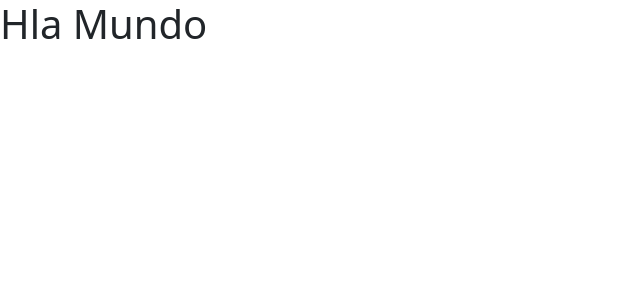
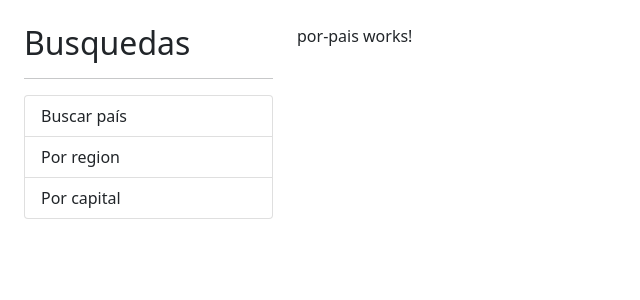
Before and after one commit to suriel1350/angular-paisesApp, an Angular app: page / in a window 1280 px wide. Shown: the top 300 px of the page, without its empty margins (0-640 px from the left). Built offline with nearby package versions, Linux system fonts and the light colour scheme.

Commit message:
project-paises_app add: add app-routing

```diff
--- a/src/app/app.component.html
+++ b/src/app/app.component.html
@@ -1 +1,16 @@
-<h1>Hla Mundo</h1>
+<div class="row container mt-4">
+
+    <div class="col-3">
+        <h2>Busquedas</h2>
+        <hr>
+        <ul class="list-group">
+            <li class="list-group-item">Buscar país</li>
+            <li class="list-group-item">Por region</li>
+            <li class="list-group-item">Por capital</li>
+        </ul>
+    </div>
+
+    <div class="col">
+        <router-outlet></router-outlet>
+    </div>
+</div>
--- a/src/app/app.module.ts
+++ b/src/app/app.module.ts
@@ -6,12 +6,15 @@ import { AppComponent } from './app.component';
 import { PaisModule } from './pais/pais.module';
 import { SharedModule } from './shared/shared.module';
 
+import { AppRoutingModule } from './app-routing.module';
+
 @NgModule({
   declarations: [
     AppComponent
   ],
   imports: [
     BrowserModule,
+    AppRoutingModule,
     PaisModule,
     SharedModule
   ],
```
Also changed, not shown: src/app/app-routing.module.ts (added, +41 -0 lines).
